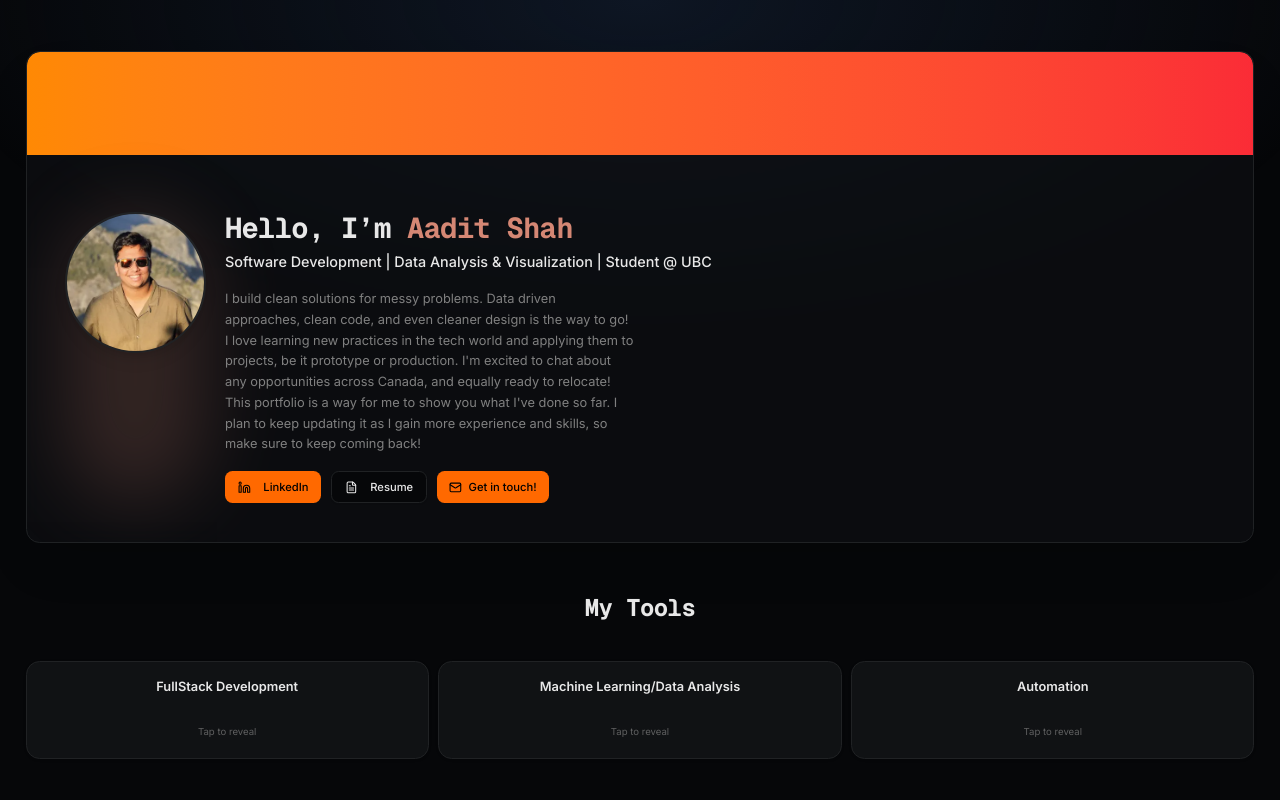
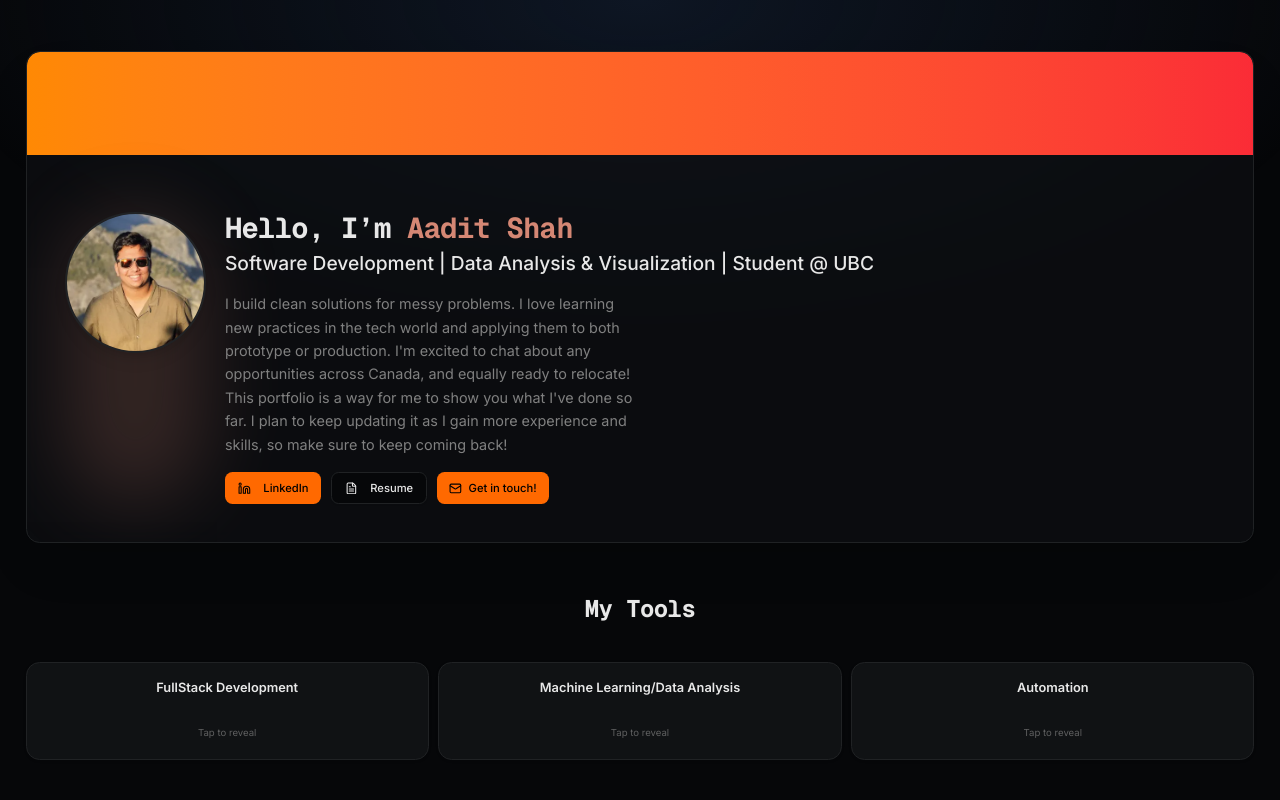
Before and after one commit to ash160606/portfolio-website, a Next.js app: page / in a window 1280 px wide. Shown: the top 800 px of the page. Built offline with nearby package versions, Linux system fonts and the light colour scheme.

Commit message:
fixed font size issues, added more skill badge,

```diff
--- a/app/page.tsx
+++ b/app/page.tsx
@@ -9,21 +9,29 @@ export default function Home() {
     'TypeScript',
     'React',
     'Node.js',
-    'Express.js',
+    'REST APIs',
+    'TailwindCSS (This website!!)',
+    'TDD (Test Driven Development)'
+
   ];
   const machineLearningSkills: string[] = [
     'Python',
     'scikit-learn',
     'pandas',
     'NumPy',
-    'ETL Worfklows (SQL)',
+    'PyTorch',
+    'seaborn/Matplotlib',
+    'Linear Regression',
+    'Classification Models'
   ];
   // const machineLearningSkills : string[] = ["Python"];
   const automationSkills: string[] = [
     'n8n',
     'Zapier',
-    'JS Based Web-Scripts',
+    'OAuthV2 Integration',
     'Google Cloud Console',
+    'GMail Automations',
+    'WebScraping'
   ];
   return (
     <div className="relative flex min-h-svh min-w-none flex-col scroll-smooth">
--- a/components/ProfileCard.tsx
+++ b/components/ProfileCard.tsx
@@ -54,12 +54,12 @@ export function ProfileCard({ profile }: ProfileCardProps) {
                     {profile.name}
                   </span>
                 </h1>
-                <p className="self-start items-center text-lg font-medium text-shadow-muted">
+                <p className="self-start items-center text-2xl font-medium text-shadow-muted">
                   {profile.tagline}
                 </p>
               </div>
 
-              <p className="max-w-lg leading-relaxed text-muted-foreground">
+              <p className="self-start max-w-lg text-lg leading-relaxed text-muted-foreground">
                 {profile.bio}
               </p>
 
--- a/lib/profile.ts
+++ b/lib/profile.ts
@@ -16,7 +16,7 @@ export const profile: ProfileConfig = {
   name: 'Aadit Shah',
   tagline:
     'Software Development | Data Analysis & Visualization | Student @ UBC',
-  bio: 'I build clean solutions for messy problems. Data driven approaches, clean code, and even cleaner design is the way to go! I love learning new practices in the tech world and applying them to projects, be it prototype or production. I\'m excited to chat about any opportunities across Canada, and equally ready to relocate! This portfolio is a way for me to show you what I\'ve done so far. I plan to keep updating it as I gain more experience and skills, so make sure to keep coming back!',
+  bio: 'I build clean solutions for messy problems. I love learning new practices in the tech world and applying them to both prototype or production. I\'m excited to chat about any opportunities across Canada, and equally ready to relocate! This portfolio is a way for me to show you what I\'ve done so far. I plan to keep updating it as I gain more experience and skills, so make sure to keep coming back!',
   image: '/me.png',
   imageAlt: 'Portrait photo of Aadit Shah',
   email: 'shahaadit2016@gmail.com',
```
